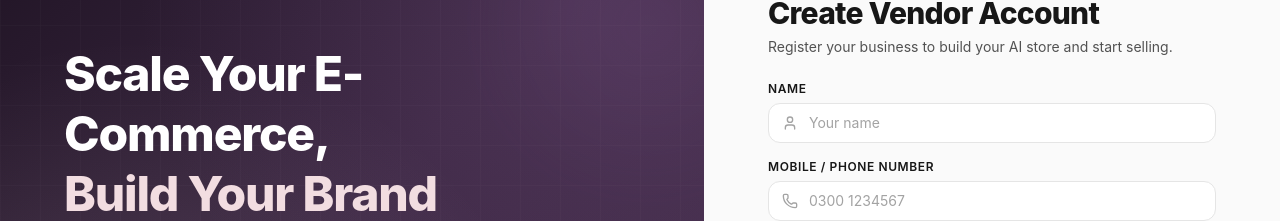
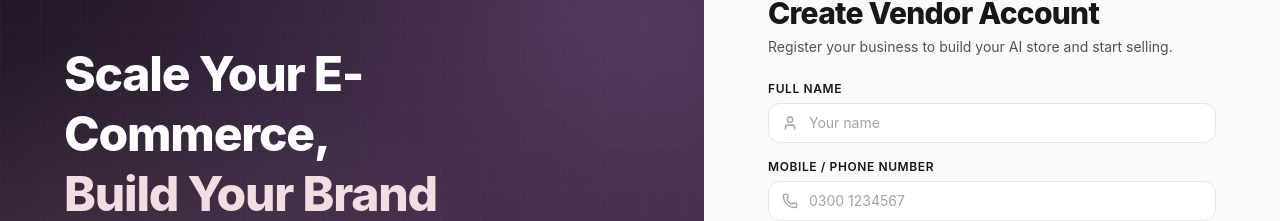
Before and after one commit to altrivo/Altrivo, a Next.js app: page /auth/signup in a window 1280 px wide. Shown: the part 175-396 px from the top of the page. Built offline with nearby package versions, Linux system fonts and the light colour scheme; no server answers.

Commit message:
fix(auth): update vendor signup label to Full Name

```diff
--- a/app/auth/signup/page.tsx
+++ b/app/auth/signup/page.tsx
@@ -145,7 +145,7 @@ export default function VendorSignupPage() {
             htmlFor="vendor-name"
             className="block text-xs font-semibold text-heading uppercase tracking-wider"
           >
-            Name
+            Full Name
           </label>
           <div className="relative">
             <div className="pointer-events-none absolute left-3.5 top-1/2 -translate-y-1/2 text-subtle">
```
